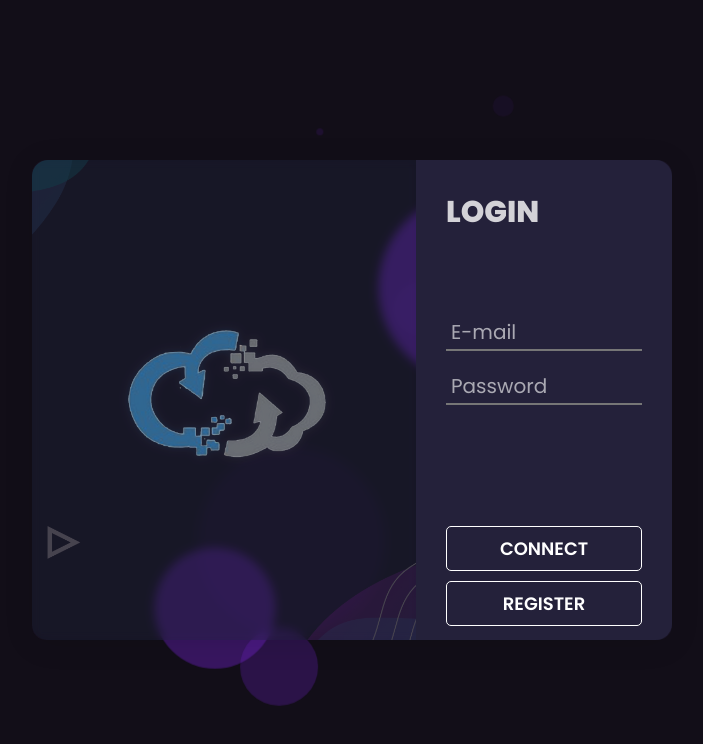
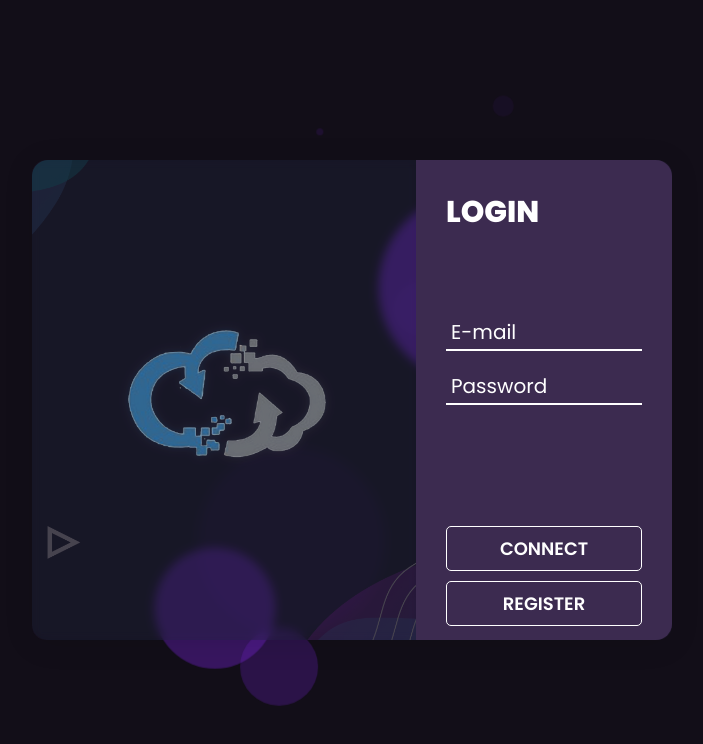
Before and after one commit to ilinaraducristian/rendezvous-old, a React (Create React App) app in the folder packages/react/: page /login in a window 1280 px wide. Shown: the top 744 px of the page, without its empty margins (288-991 px from the left). Built offline with nearby package versions, Linux system fonts and the light colour scheme.

Commit message:
add style

```diff
--- a/packages/react/src/components/Input/InputStyled.jsx
+++ b/packages/react/src/components/Input/InputStyled.jsx
@@ -10,8 +10,9 @@ export const Input = styled.input(
     outline: none;
     padding-bottom: 0.2rem;
     padding-left: 0.5rem;
+    border-color: white;
     &::placeholder {
-      color: #ffffff9d;
+      color: #ffffff;
     }
     &:focus::placeholder {
       color: transparent;
--- a/packages/react/src/index.css
+++ b/packages/react/src/index.css
@@ -7,4 +7,5 @@
 }
 body {
   background-color: #120e18;
+  overflow: hidden;
 }
--- a/packages/react/src/view/Authentication/AuthenticationStyled.jsx
+++ b/packages/react/src/view/Authentication/AuthenticationStyled.jsx
@@ -54,7 +54,7 @@ export const AuthenticationContent = styled.div(
   ({ style }) => css`
     width: 40%;
     height: 100%;
-    background: #24213a;
+    background: #3c2b50;
     border-top-right-radius: 1.6rem;
     border-bottom-right-radius: 1.6rem;
     padding: 3rem;
@@ -109,7 +109,7 @@ export const FormTitle = styled.span(
     font-size: ${style.isMobile ? "2rem" : "3rem"};
     font-weight: 800;
     color: white;
-    opacity: 80%;
+    /* opacity: 80%; */
   `
 );
 
```
